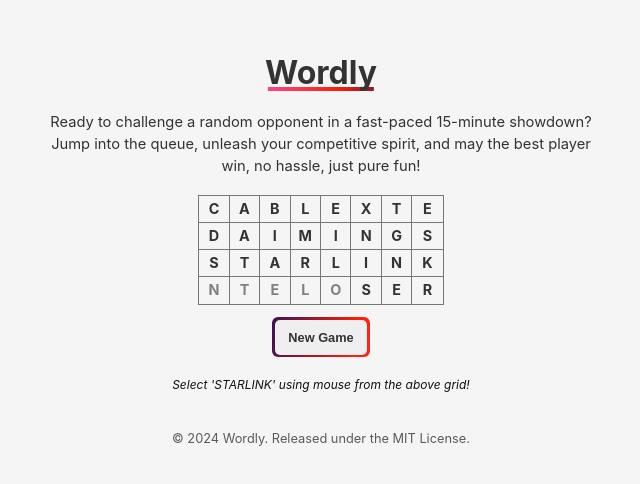
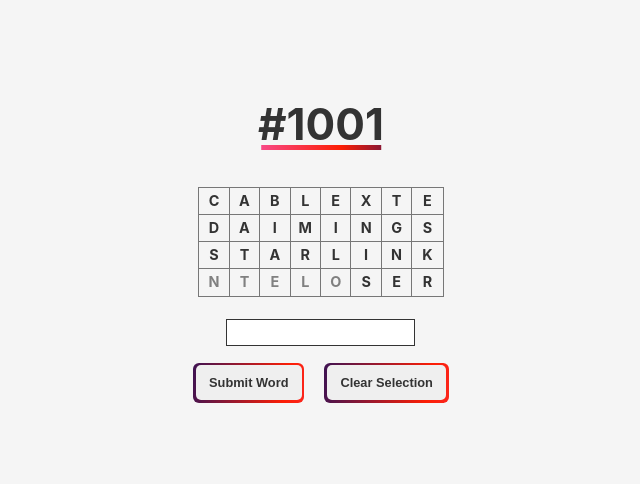
Before and after one commit to vercetti322/Wordly, a React (Vite) app: page / in a window 1280 px wide. Shown: the part 154-638 px from the top of the page, without its empty margins (319-959 px from the left). Built offline with nearby package versions, Linux system fonts and the light colour scheme.

Commit message:
simplified UI

```diff
--- a/src/App.jsx
+++ b/src/App.jsx
@@ -4,7 +4,7 @@ import Home from './components/Home/Home';
 import { useState } from 'react';
 
 export default function App() {
-  const [gameSession, isGameSession] = useState(false);
+  const [gameSession, isGameSession] = useState(true);
 
   return <>{gameSession ? <Game id={1001} /> : <Home />}</>;
 }
--- a/src/components/Button/Button.css
+++ b/src/components/Button/Button.css
@@ -1,7 +1,7 @@
 .special-button {
   padding: 10px 13.5px;
   border: none;
-  margin: 5px;
+  margin: 7.5px;
   font-size: 0.8rem;
   font-weight: bold;
   color: #333;
--- a/src/components/CopyRight/CopyRight.css
+++ /dev/null
@@ -1,6 +0,0 @@
-.copyright {
-    margin-top: 30px;
-    margin-bottom: 0;
-    font-size: 0.8rem;
-    color: #5a5a5a;
-}
--- a/src/components/CopyRight/CopyRight.jsx
+++ /dev/null
@@ -1,7 +0,0 @@
-import './CopyRight.css';
-
-export default function CopyRight() {
-  return (
-    <p className="copyright">© 2024 Wordly. Released under the MIT License.</p>
-  );
-}
--- a/src/components/Description/Description.css
+++ /dev/null
@@ -1,7 +0,0 @@
-.description {
-  margin: 7.5px;
-  font-size: 0.92rem;
-  width: 550px;
-  text-align: center;
-  line-height: 1.5;
-}
--- a/src/components/Description/Description.jsx
+++ /dev/null
@@ -1,6 +0,0 @@
-/* eslint-disable react/prop-types */
-import './Description.css';
-
-export default function Description({ children }) {
-  return <p className="description">{children}</p>;
-}
--- a/src/components/Game/Game.jsx
+++ b/src/components/Game/Game.jsx
@@ -1,4 +1,3 @@
-/* eslint-disable no-unused-vars */
 /* eslint-disable react/prop-types */
 import './Game.css';
 import Header from '../Header/Header';
@@ -26,9 +25,10 @@ export default function Game({ id }) {
       return;
     }
 
+    // submit the word to backend here...
+    console.log(selectedCells);
     setSelectedCells([]);
     setResetTrigger((prev) => prev + 1);
-    // submit the word to backend here...
   };
 
   const handleClear = () => {
--- a/src/components/Header/Header.css
+++ b/src/components/Header/Header.css
@@ -1,7 +1,7 @@
 .header {
   margin: 5px;
   position: relative;
-  font-size: 2rem;
+  font-size: 2.75rem;
   display: inline-block;
 }
 
--- a/src/components/Home/Home.css
+++ b/src/components/Home/Home.css
@@ -4,24 +4,30 @@
   align-items: center;
 }
 
-.home-hint {
-  font-size: 0.75rem;
-  margin-top: 15px;
-  margin-bottom: 5px;
-  font-style: italic;
-  color: #111;
+.home .nick {
+  font-size: 1.1rem;
+  font-weight: 700;
+  margin: 7.5px;
 }
 
-.queue-hint {
-  margin: 7.5px;
-  font-size: 1rem;
-  color: red;
-  font-weight: 900;
+.home .copyright {
+  font-size: 0.8rem;
+  color: #5a5a5a;
 }
 
-.starlink-meme {
-  height: 130px;
-  width: auto;
-  border-radius: 5px;
-  margin: 5px 2px;
+.home .input {
+  padding: 5px;
+  margin: 7.5px;
+  outline: none;
+  border: 1px solid #333;
+  border-radius: 2px;
+  width: 40%;
 }
+
+.home .description {
+  margin: 7.5px;
+  font-size: 0.92rem;
+  width: 550px;
+  text-align: center;
+  line-height: 1.5;
+}
--- a/src/components/Home/Home.jsx
+++ b/src/components/Home/Home.jsx
@@ -1,66 +1,31 @@
 import './Home.css';
 import Header from '../Header/Header';
-import Description from '../Description/Description';
-import WordGrid from '../WordGrid/WordGrid';
-import { demoGridJson } from '../../assets/constants';
 import { useState } from 'react';
 import Button from '../Button/Button';
-import CopyRight from '../CopyRight/CopyRight';
-import RegisterModal from '../RegisterModal/RegisterModal';
-import { makeWord, getGridData, getGridStatus } from '../../assets/utils';
 
 export default function Home() {
-  const [isWordFound, setIsWordFound] = useState(false);
-  const [selectedCells, setSelectedCells] = useState([]);
-  const [modalOpen, setModalOpen] = useState(false);
-
-  const demoGridData = getGridData(demoGridJson.grid);
-  const demoGridStatus = getGridStatus(demoGridJson.grid);
-
-  const handleSelectionDemo = (cells) => {
-    setSelectedCells(cells);
-    const word = makeWord(selectedCells, demoGridData);
-    if (word === 'STARLINK') {
-      setIsWordFound(true);
-    } else {
-      setIsWordFound(false);
-    }
-  };
-  const openRegisterModal = () => {
-    setModalOpen(true);
-  };
+  const [name, setName] = useState('');
   return (
     <div className="home">
       <Header text={'Wordly'} />
-      <Description>
-        Ready to challenge a random opponent in a fast-paced 15-minute showdown?
-        Jump into the queue, unleash your competitive spirit, and may the best
-        player win, no hassle, just pure fun!
-      </Description>
-      {!isWordFound && (
-        <WordGrid
-          onSelectionUpdate={handleSelectionDemo}
-          letterData={demoGridData}
-          statusData={demoGridStatus}
-        />
-      )}
-      {isWordFound && (
-        <>
-          <img
-            className="starlink-meme"
-            src="src\assets\images\starlink-meme.jpg"
-            alt="starlink-meme"
-          />
-        </>
-      )}
-      <Button handleClick={openRegisterModal} text={'New Game'} />
-      {modalOpen && <RegisterModal setModalOpen={setModalOpen} />}
-      {!isWordFound && (
-        <p className="home-hint">
-          Select &apos;STARLINK&apos; using mouse from the above grid!
-        </p>
-      )}
-      <CopyRight />
+      <p className="description">
+        Ready to challenge a random opponent in a fast-paced 15-minute showdown
+        of crossword? Jump into the queue, unleash your competitive spirit, and
+        may the best player win, no hassle, just pure fun!
+      </p>
+      <p className="nick">Enter your nick below!</p>
+      <input
+        onChange={(e) => setName(e.target.value)}
+        className="input"
+        type="text"
+      />
+      <Button
+        handleClick={() => console.log(`${name} player registered`)}
+        text={'Register'}
+      />
+      <p className="copyright">
+        © 2024 Wordly. Released under the MIT License.
+      </p>
     </div>
   );
 }
--- a/src/components/RegisterModal/RegisterModal.css
+++ /dev/null
@@ -1,54 +0,0 @@
-.register-modal {
-  position: fixed;
-  top: 50%;
-  display: flex;
-  flex-direction: column;
-  align-items: center;
-  gap: 5px;
-  left: 50%;
-  transform: translate(-50%, -50%);
-  z-index: 1000;
-  background-color: white;
-  padding: 15px 20px;
-  border-radius: 5px;
-}
-
-.register-modal .nick {
-  padding: 2.5px;
-  margin: 2.5px;
-  text-align: center;
-}
-
-.register-modal .button-group {
-  display: flex;
-  gap: 10px;
-}
-
-.register-modal .input {
-  padding: 5px;
-  margin: 7.5px;
-  outline: none;
-  border: 1px solid #333;
-  border-radius: 2px;
-  width: 100%;
-}
-
-.register-modal .input:focus {
-  outline: none;
-  padding: 4.5px 5px;
-  border: 1.5px solid #444;
-}
-
-.register-modal .hint {
-  font-style: italic;
-  font-size: 0.75rem;
-  margin: 2.5px;
-  padding: 2.5px;
-}
-
-.modal-overlay {
-  position: fixed;
-  background-color: rgba(0, 0, 0, 0.5);
-  z-index: 999;
-  inset: 0;
-}
--- a/src/components/RegisterModal/RegisterModal.jsx
+++ /dev/null
@@ -1,32 +0,0 @@
-/* eslint-disable no-unused-vars */
-import { createPortal } from 'react-dom';
-import Button from '../Button/Button';
-import './RegisterModal.css';
-import { useState } from 'react';
-
-export default function RegisterModal({ setModalOpen }) {
-  const [name, setName] = useState('');
-
-  const registerPlayer = () => {
-    setModalOpen(false);
-  };
-
-  return createPortal(
-    <div className="modal-overlay">
-      <div className="register-modal">
-        <h3 className="nick">Provide your nickname</h3>
-        <p className="hint">You will be placed in a lobby of online players!</p>
-        <input
-          onChange={(e) => setName(e.target.value)}
-          className="input"
-          type="text"
-        />
-        <div className="button-group">
-          <Button text={'Register'} handleClick={registerPlayer} />
-          <Button text={'Cancel'} handleClick={() => setModalOpen(false)} />
-        </div>
-      </div>
-    </div>,
-    document.getElementById('root')
-  );
-}
```
